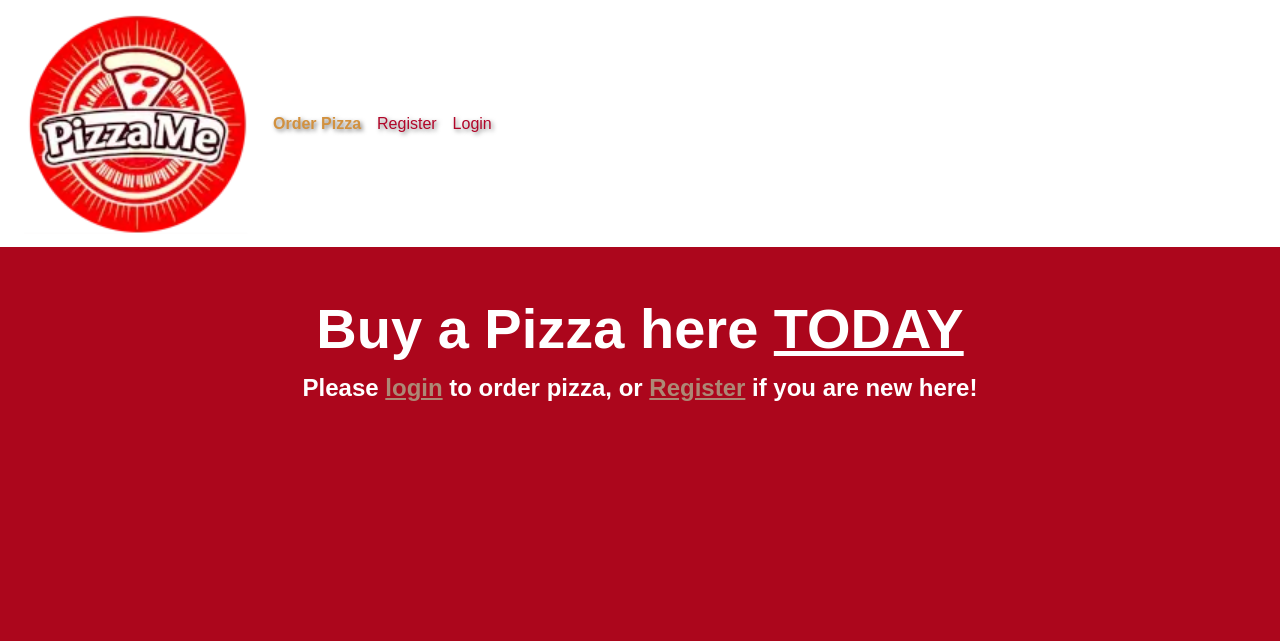
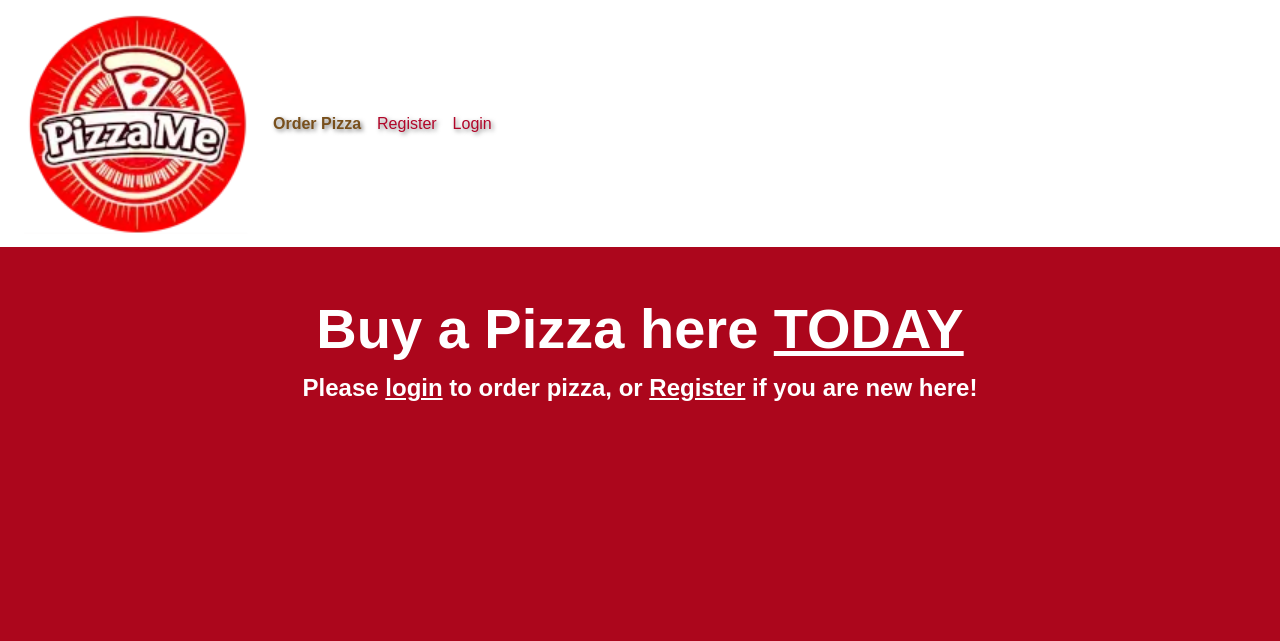
Before and after one commit to MathewIsherwood/PizzaVan, a Django app: page / in a window 1280 px wide. Shown: the top 641 px of the page. Run offline with Django 4.2, Linux system fonts and the light colour scheme; data that the repository does not hold is empty.

Commit message:
Update: colours for lighthouse

```diff
--- a/static/css/style.css
+++ b/static/css/style.css
@@ -24,12 +24,12 @@
 
 .active{
     font-weight: bold;
-    color: #d2913f !important;
+    color: #784F1C !important;
 
 }
 
 .navbar-nav .nav-link.active {
-    color: #d2913f;
+    color: #784F1C;
 }
 
 /* Body */
@@ -117,7 +117,7 @@ body {
 }
 
 .please-login a{
-    color: #ad8875;
+    color: #fff;
 }
 
 .please-login a:hover{
@@ -162,7 +162,7 @@ body {
 
 .btn-delete,
 .btn-signup:active {
-    background-color: #ad8875;
+    background-color: #fff;
     color: #23BBBB;
 }
 
@@ -236,7 +236,7 @@ body {
 /* Signup */
 
 .login{
-    color: #ad8875 !important;
+    color: #fff !important;
 }
 
 .login label{
```
